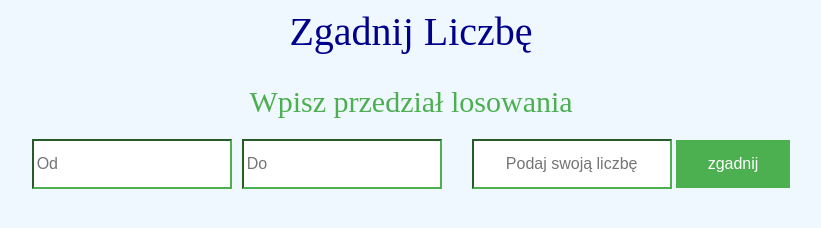
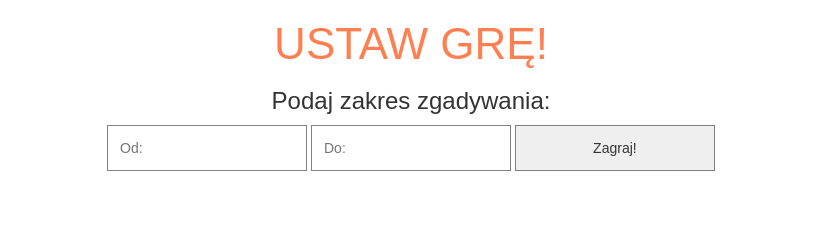
Before and after one commit to BartWy/FrontEnd2GUP, a plain HTML site: page zgadywanka/index.htm in a window 1280 px wide. Shown: the whole page, without its empty margins (229-1050 px from the left). Drawn offline with nearby package versions, Linux system fonts and the light colour scheme.

Commit message:
zgadywanka

```diff
--- a/zgadywanka/app.js
+++ b/zgadywanka/app.js
@@ -1,22 +1,29 @@
-console.log("test");
+var userInt = document.getElementById("UserInt");
+
+var btn = document.getElementById("zgaduj");
+
+var poczatek = document.getElementById("from");
+
+var koniec = document.getElementById("to");
+
+var play = document.getElementById("zagraj");
+
+var gra = document.getElementById("gra");
+
+var liczba = 0;
+console.log(liczba);
 
 
-//var liczba = Math.random() * 100; // tak było na poczatku za nim
-//var zaokraglona = Math.floor(liczba);
-//console.log(zaokraglona);
+play.addEventListener("click", function(){
+
+    liczba = Math.floor(parseInt(poczatek.value) + Math.random()*(koniec.value - poczatek.value));
+
+    console.log(liczba);
 
 
-var start = document.getElementById('guzik');
-
-start.addEventListener('click', function(){
-    var pierwsza = parseInt(document.getElementById('od').value);
-    var druga = parseInt(document.getElementById('do').value);
-
-
-var losowanie =  pierwsza + Math.round(Math.random() * (druga - pierwsza));
-
-    console.log(losowanie);
-
+    if (gra.style.display == 'none') {
+    gra.style.display = 'block';
+    }
 
 });
 
@@ -24,38 +31,35 @@ var losowanie =  pierwsza + Math.round(Math.random() * (druga - pierwsza));
 
 
 
-var spr = document.getElementById('guzik');
-
-spr.addEventListener('click', function(){
-//    var typ  = document.getElementById('zaokrąglona');
-    var uzytkownik = document.getElementById('typ');
-    if(uzytkownik.value == losowanie) {
-        alert ('Brawo!')
-
-    }
-    else{
-        alert('bledna liczba')};
-
-    if(uzytkownik.value>losowanie){
-        alert('Podana liczba jest za duża. Podaj mniejszą wartość.')
-    }
-    else{
-        alert('Podana liczba jest za mała. Podaj większą wartość.')
-    }
-
-
-});
 
 
 
 
-//var amount = document.getElementById('amount');
-//var btn = document.getElementById('count');
-//
-//
-//btn.addEventListener('click', function(){
-//    var res = document.getElementById('usd');
-//    res.innerHTML = "Kwota w USD " + (parseFloat(amount.value)/ 3.65).toFixed(2);
-//
-//
+
+//var settings = document.getElementById("settings");
+//var gra = document.getElementById("gra");
+//zagraj.addEventListener("click", function(){
+
+    // if (gra.style.display === 'none') {
+    //    gra.style.display = 'block';
+    // }
 //});
+
+
+
+var aud = document.getElementById("aud");
+
+
+
+btn.addEventListener("click", function(){
+
+    if(liczba == userInt.value){
+        alert("BRAWO! LICZBA PRAWIDŁOWA!!!");
+          aud.volume = 1.0;
+    }
+    else if(liczba<userInt.value) alert("ZA DUŻO!");
+    else if(liczba>userInt.value) alert("ZA MAŁO!");
+
+
+
+});
--- a/zgadywanka/index.htm
+++ b/zgadywanka/index.htm
@@ -1,20 +1,38 @@
-<html>
-    <head>
-        <title>Zgadywanka</title>
-        <meta charset="UTF-8">
-        <meta name="viewport" content="width=device-width, initial-scale=1.0">
+<!DOCTYPE html>
+<html lang="pl">
 
-       <link rel="stylesheet" href="style.css" type="text/css">
+  <head>
 
-    </head>
-    <body>
+     <meta charset="utf-8">
+     <title>Moja witryna</title>
 
-       <header>Zgadnij Liczbę</header>
-     <div id="conteiner">
-   <div id="liczba"> Wpisz przedział losowania</div> <input id= "od" type="text" placeholder="Od"/><input id= "do" type="text" placeholder="Do"/><input id= "typ" type="text" placeholder="Podaj swoją liczbę"/>
-        <input id ="guzik" type="button" value="zgadnij"/>
+     <link href="https://maxcdn.bootstrapcdn.com/bootstrap/3.3.7/css/bootstrap.min.css" rel="stylesheet" integrity="sha384-BVYiiSIFeK1dGmJRAkycuHAHRg32OmUcww7on3RYdg4Va+PmSTsz/K68vbdEjh4u" crossorigin="anonymous">
+     <link rel="stylesheet" type="text/css" href="style.css">
 
-         </div>
-         <script src="app.js">  </script>
+  </head>
+      <body>
+        <div id="settings">
+          <h1>USTAW GRĘ!</h1>
+            <h3>Podaj zakres zgadywania:</h3>
+          <input id="from" type="text" placeholder="Od:">
+          <input id="to" type="text" placeholder="Do:">
+                      <input id="zagraj" type="submit" value="Zagraj!">
+
+          </div>
+
+          <div id="gra" style="display: none">
+          <h1>ZGADUJ LICZBĘ!</h1>
+
+          <input id="UserInt" type="text" placeholder="Podaj liczbę">
+
+          <input id="zgaduj" type="submit" value="Zgaduj!">
+        </div>
+
+
+
+
+
+        <script src="app.js"></script>
+
     </body>
 </html>
--- a/zgadywanka/style.css
+++ b/zgadywanka/style.css
@@ -1,65 +1,34 @@
 body{
+    font-family: sans-serif, monospace;
+}
 
-    background-color: aliceblue;
+h1{
+    font-size: 44px;
+    color: coral;
+}
+
+input[type="text"]{
+    width: 200px;
+    padding: 12px 12px;
+    border: 1px solid gray;
+       box-sizing: border-box;
+
+}
+
+input[type="submit"]{
+    width: 200px;
+    padding: 12px 12px;
+    border: 1px solid gray;
+       box-sizing: border-box;
 }
 
 
-header{
-    text-align: center;
-    font-size: 40px;
-    color:darkblue;
-}
-#typ{
+#settings{
 text-align: center;
-font-size: 16px;
-box-sizing: 16px;
-padding: 3px;
-border-color:#4CAF50;
-height: 50px;
-width: 200px;
-margin-left: 30px;
+    margin:auto;
 }
 
-#liczba{
-
-    font-size: 30px;
-    color:#4CAF50;
-    margin-bottom: 20px;}
-
-
-
-#guzik{
-    background-color: #4CAF50; /* Green */
-    border: none;
-    color: white;
-    padding: 15px 32px;
-    text-align: center;
-    text-decoration: none;
-    display: inline-block;
-    font-size: 16px;
+#gra{
+text-align: center;
+    margin:auto;
 }
-#conteiner{
-    text-align: center;
-    margin-top: 30px;
-}
-
-#od{
-    text-align: left;
-font-size: 16px;
-box-sizing: 16px;
-padding: 3px;
-border-color:#4CAF50;
-height: 50px;
-width: 200px;
-margin-right: 10px;
-}
-
-#do{
-    text-align: left;
-font-size: 16px;
-box-sizing: 16px;
-padding: 3px;
-border-color:#4CAF50;
-height: 50px;
-width: 200px;
-}
```
